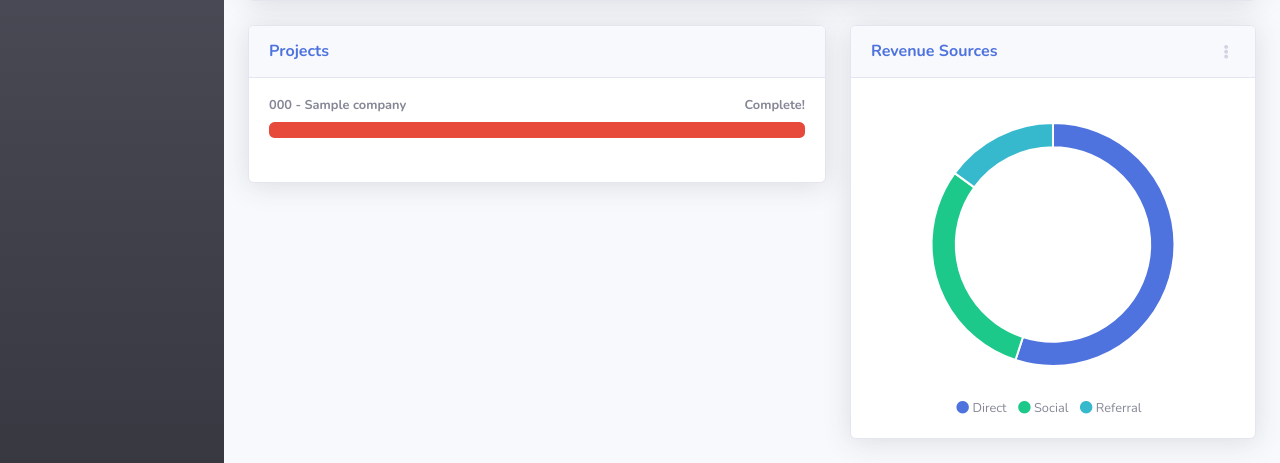
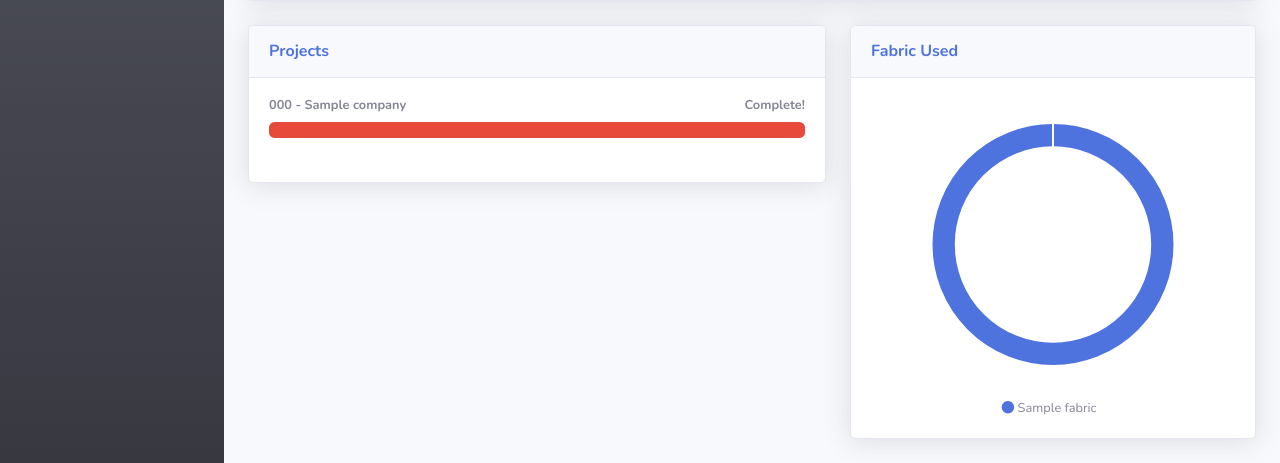
Before and after one commit to ryifkiyidan/NNT-Project, a CodeIgniter app: page /nnt-project/index.php/page/dashboard in a window 1280 px wide. Shown: the part 634-1097 px from the top of the page. Run offline with CodeIgniter, Linux system fonts and the light colour scheme; the visitor is signed in with stand-in values (Sample User, id 1); tables that the repository leaves empty or names only in its code hold one stand-in row (values such as "Sample post"); some libraries are stand-ins or nearby versions.

Commit message:
Dashboard Pie Chart

```diff
--- a/application/controllers/Page.php
+++ b/application/controllers/Page.php
@@ -19,6 +19,7 @@ class Page extends MY_Controller
 		$data['totalEarning'] = $this->DatabaseModel->getEarning();
 		$data['earningOverview'] = $this->DatabaseModel->getEarningOverview();
 		$data['project'] = $this->DatabaseModel->getProjects();
+		$data['fabricUsed'] = $this->DatabaseModel->getFabricUsed();
 		$this->render_backend('dashboard', $data);
 	}
 
--- a/application/models/DatabaseModel.php
+++ b/application/models/DatabaseModel.php
@@ -120,6 +120,19 @@ class DatabaseModel extends CI_Model
 		return $data;
 	}
 
+	public function getFabricUsed()
+	{
+		$data = $this->db
+			->select('f.Name as Label, COUNT(p.ID_Fabric) as Total')
+			->from('product as p')
+			->join('fabric as f', 'p.ID_Fabric = f.ID')
+			->group_by('f.Name')
+			->limit(3)
+			->order_by('Total', 'DESC')
+			->get()->result();
+		return $data;
+	}
+
 	public function update_data($where, $data, $table)
 	{
 		$this->db->where($where);
--- a/application/views/dashboard.php
+++ b/application/views/dashboard.php
@@ -140,19 +140,7 @@
 			<div class="card shadow mb-4">
 				<!-- Card Header - Dropdown -->
 				<div class="card-header py-3 d-flex flex-row align-items-center justify-content-between">
-					<h6 class="m-0 font-weight-bold text-primary">Revenue Sources</h6>
-					<div class="dropdown no-arrow">
-						<a class="dropdown-toggle" href="#" role="button" id="dropdownMenuLink" data-toggle="dropdown" aria-haspopup="true" aria-expanded="false">
-							<i class="fas fa-ellipsis-v fa-sm fa-fw text-gray-400"></i>
-						</a>
-						<div class="dropdown-menu dropdown-menu-right shadow animated--fade-in" aria-labelledby="dropdownMenuLink">
-							<div class="dropdown-header">Dropdown Header:</div>
-							<a class="dropdown-item" href="#">Action</a>
-							<a class="dropdown-item" href="#">Another action</a>
-							<div class="dropdown-divider"></div>
-							<a class="dropdown-item" href="#">Something else here</a>
-						</div>
-					</div>
+					<h6 class="m-0 font-weight-bold text-primary">Fabric Used</h6>
 				</div>
 				<!-- Card Body -->
 				<div class="card-body">
@@ -160,15 +148,15 @@
 						<canvas id="myPieChart"></canvas>
 					</div>
 					<div class="mt-4 text-center small">
-						<span class="mr-2">
-							<i class="fas fa-circle text-primary"></i> Direct
-						</span>
-						<span class="mr-2">
-							<i class="fas fa-circle text-success"></i> Social
-						</span>
-						<span class="mr-2">
-							<i class="fas fa-circle text-info"></i> Referral
-						</span>
+						<?php
+						$i = 0;
+						$colorPie = ['text-primary', 'text-info', 'text-success'];
+						?>
+						<?php foreach ($fabricUsed as $key => $value) : ?>
+							<span class="mr-2">
+								<i class="fas fa-circle <?= $colorPie[$i++]; ?>"></i> <?= $value->Label ?>
+							</span>
+						<?php endforeach; ?>
 					</div>
 				</div>
 			</div>
@@ -202,6 +190,20 @@
 			data: dataEarning,
 		}],
 	};
-
-	// Project - BarChart
+	// Fabric Used - PieChart
+	var dataFabric = [];
+	var labelFabric = [];
+	<?php foreach ($fabricUsed as $key => $value) : ?>
+		dataFabric.push(<?= $value->Total; ?>);
+		labelFabric.push('<?= $value->Label; ?>');
+	<?php endforeach ?>
+	var dataPieChart = {
+		labels: labelFabric,
+		datasets: [{
+			data: dataFabric,
+			backgroundColor: ['#4e73df', '#1cc88a', '#36b9cc'],
+			hoverBackgroundColor: ['#2e59d9', '#17a673', '#2c9faf'],
+			hoverBorderColor: "rgba(234, 236, 244, 1)",
+		}],
+	};
 </script>
--- a/assets/js/demo/chart-pie-demo.js
+++ b/assets/js/demo/chart-pie-demo.js
@@ -6,15 +6,7 @@ Chart.defaults.global.defaultFontColor = '#858796';
 var ctx = document.getElementById("myPieChart");
 var myPieChart = new Chart(ctx, {
   type: 'doughnut',
-  data: {
-    labels: ["Direct", "Referral", "Social"],
-    datasets: [{
-      data: [55, 30, 15],
-      backgroundColor: ['#4e73df', '#1cc88a', '#36b9cc'],
-      hoverBackgroundColor: ['#2e59d9', '#17a673', '#2c9faf'],
-      hoverBorderColor: "rgba(234, 236, 244, 1)",
-    }],
-  },
+  data: dataPieChart,
   options: {
     maintainAspectRatio: false,
     tooltips: {
```
